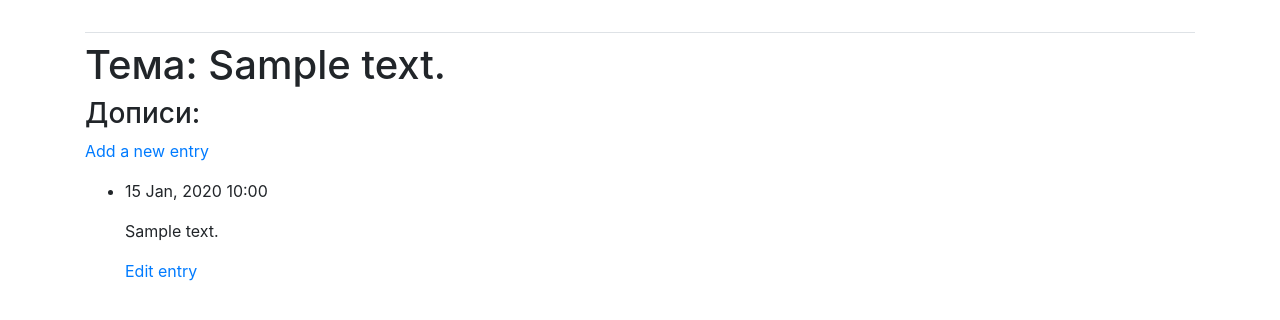
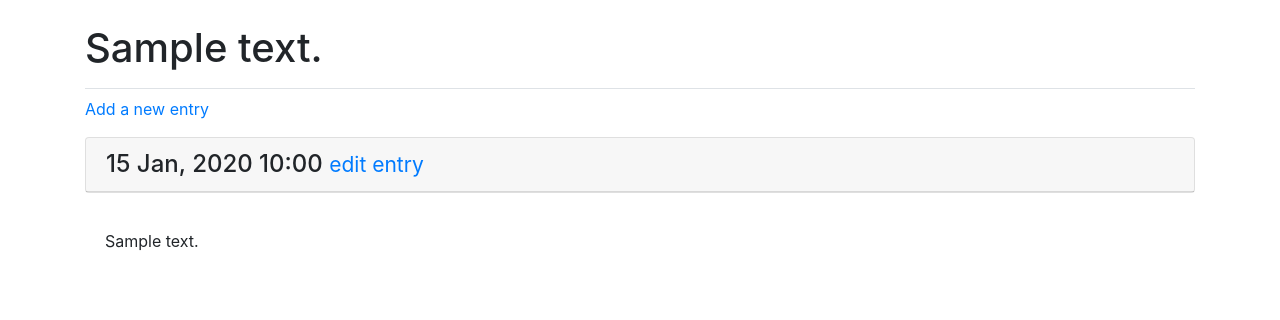
Before and after one commit to LMSerhii/learning_log, a Django app: page /topics/1 in a window 1280 px wide. Shown: the part 58-378 px from the top of the page. Run offline with Django 4.2, Linux system fonts and the light colour scheme; a user stored in the database is signed in; tables that the repository leaves empty hold one stand-in row (values such as "Sample post"); some libraries are stand-ins or nearby versions.

Commit message:
topic bootstrap

```diff
--- a/learning_logs/templates/learning_logs/topic.html
+++ b/learning_logs/templates/learning_logs/topic.html
@@ -1,20 +1,34 @@
 {% extends 'learning_logs/base.html' %}
 {% block title %}{{ title }}{% endblock title %}
 
+{% block page_header %}
+
+    <h1>{{ topic }}</h1>
+
+{% endblock page_header%}
+
+
 {% block content %}
-    <h1>Тема: {{ topic }}</h1>
-    <h3>Дописи: </h3>
-    <p><a href="{% url 'learning_logs:new_entry' topic.id %}">Add a new entry</a></p>
-    <ul>
-      {% for entry in entries %}
-        <li>
-            <p>{{ entry.date_added|date:'d M, Y H:i' }}</p>
-            <p>{{ entry.text|linebreaks }}</p>
-            <p><a href="{% url 'learning_logs:edit_entry' entry.id %}">Edit entry</a></p>
-        </li>
-      {% empty %}
-            <p>No topics have been added yet.</p>
-      {% endfor %}
-    </ul>
+
+    <p>
+        <a href="{% url 'learning_logs:new_entry' topic.id %}">Add a new entry</a>
+    </p>
+
+    {% for entry in entries %}
+        <div class="card mb-3">
+            <h4 class="card-header">
+                {{ entry.date_added|date:'d M, Y H:i' }}
+                <small>
+                    <a href="{% url 'learning_logs:edit_entry' entry.id %}">edit entry</a>
+                </small>
+            </h4>
+        </div>
+        <div class="card-body">
+            {{ entry.text|linebreaks }}
+        </div>
+    {% empty %}
+        <p>No topics have been added yet.</p>
+    {% endfor %}
+
 
 {% endblock content %}
```
